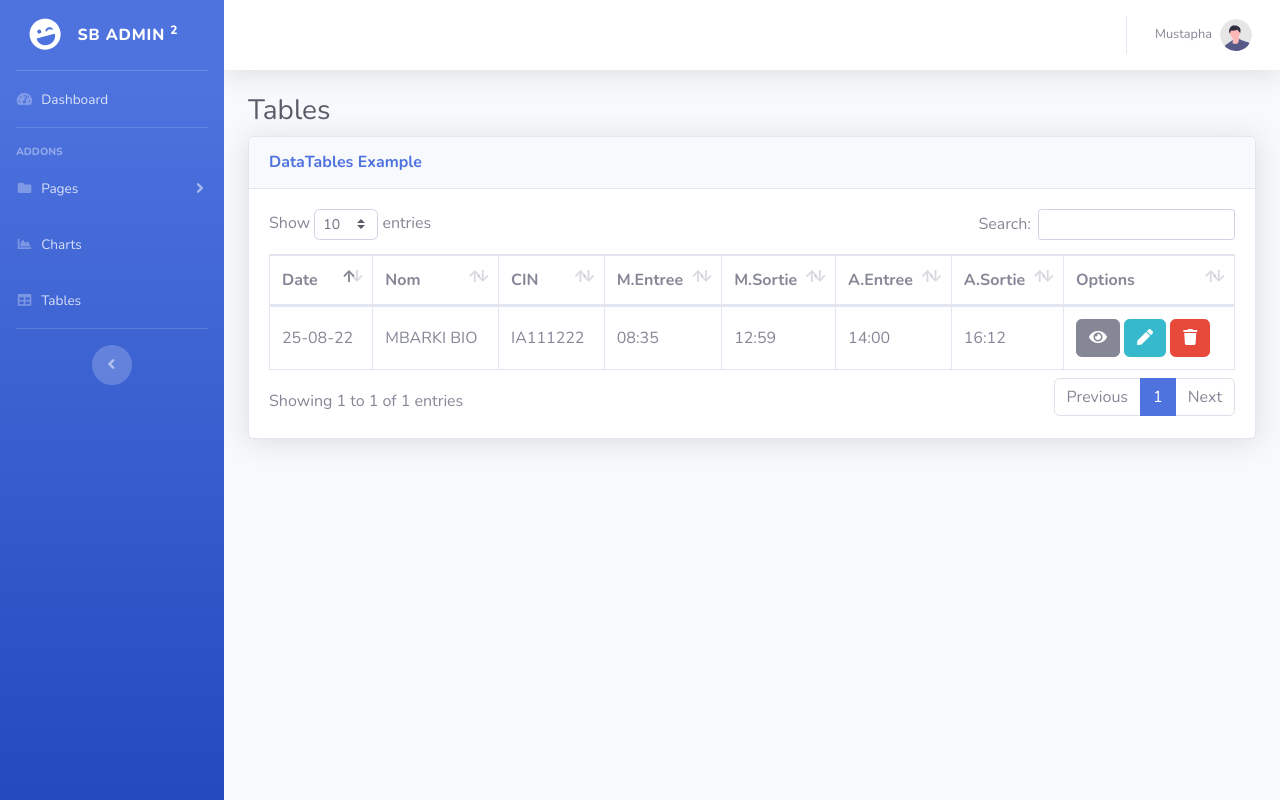
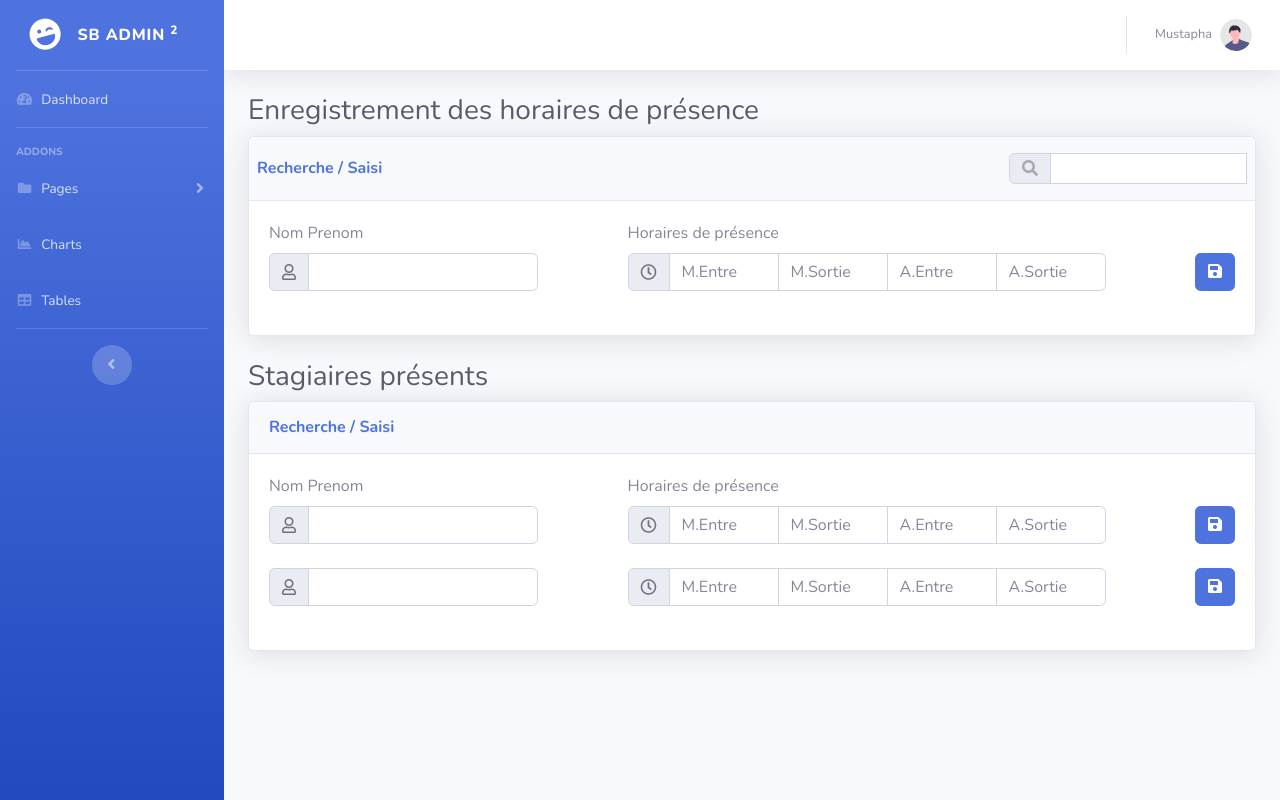
Before and after one commit to IMADWRGH/Projet_AGS, a PHP site: page /pages/presense/index.php in a window 1280 px wide. Run offline with PHP 8.4, Linux system fonts and the light colour scheme; a user stored in the database is signed in; data comes from the database, SQL or seed files in the repository.

Commit message:
switch add new presence to main page

```diff
--- a/pages/presense/index.php
+++ b/pages/presense/index.php
@@ -126,63 +126,124 @@ if (!isset($_SESSION['role'])) {
                 <div class="container-fluid">
 
                     <!-- Page Heading -->
-                    <h1 class="h3 mb-2 text-gray-800">Tables</h1>
+                    <h1 class="h3 mb-2 text-gray-800">Enregistrement des horaires de présence</h1>
 
-                    <!-- DataTales Example -->
+                    <!-- Saisi -->
                     <div class="card shadow mb-4">
                         <div class="card-header py-3">
-                            <h6 class="m-0 font-weight-bold text-primary">DataTables Example</h6>
+                            <div class="row justify-content-between align-items-center">
+                                <h6 class="m-0 font-weight-bold text-primary">Recherche / Saisi</h6>
+                                <div class="form-group col-auto p-0 m-0">
+                                    <div class="input-group col-auto p-0 position-relative">
+                                        <div class="input-group-prepend">
+                                            <div class="input-group-text"><i class="fas fa-search" style="color:darkgray"></i></div>
+                                        </div>
+                                        <input type="search" class="form-control form-control-sm" id="live_search">
+                                        <!-- Dropdown Search result -->
+                                        <div id="searchResult" class="bg-white border d-none" style="position: absolute; top: 42px; width: 220px;">
+                                            <ul class="list-group">
+                                            </ul>
+                                        </div>
+                                    </div>
+                                </div>
+                            </div>
                         </div>
                         <div class="card-body">
-                            <div class="table-responsive">
-                                <table class="table table-bordered" id="dataTable" width="100%" cellspacing="0">
-                                    <thead>
-                                        <tr>
-                                            <th>Date</th>
-                                            <th>Nom</th>
-                                            <th>CIN</th>
-                                            <th>M.Entree</th>
-                                            <th>M.Sortie</th>
-                                            <th>A.Entree</th>
-                                            <th>A.Sortie</th>
-                                            <th>Options</th>
-                                        </tr>
-                                    </thead>
-                                    <tbody>
-                                        <?php
-                                        require "../../helpers/condb.php";
+                            <form>
+                                <div class="form-row justify-content-between">
+                                    <div class="form-group col-auto">
+                                        <label for="email">Nom Prenom</label>
+                                        <div class="input-group col-auto p-0 mb-2">
+                                            <div class="input-group-prepend">
+                                                <div class="input-group-text"><i class="far fa-user"></i></div>
+                                            </div>
+                                            <input type="email" class="form-control" id="email">
+                                        </div>
+                                    </div>
+                                    <div class="form-group col-6">
+                                        <label for="m-in">Horaires de présence</label>
+                                        <div class="input-group col-auto p-0 mb-2">
+                                            <div class="input-group-prepend">
+                                                <div class="input-group-text"><i class="far fa-clock"></i></div>
+                                            </div>
+                                            <input type="text" class="form-control" name="m-in" id="inlineFormInputGroup" placeholder="M.Entre">
+                                            <input type="text" class="form-control" name="m-out" id="inlineFormInputGroup" placeholder="M.Sortie">
+                                            <input type="text" class="form-control" name="a-in" id="inlineFormInputGroup" placeholder="A.Entre">
+                                            <input type="text" class="form-control" name="a-out" id="inlineFormInputGroup" placeholder="A.Sortie">
+                                        </div>
+                                    </div>
+                                    <div class="form-group col-auto" style="margin-top:32px">
+                                        <button type="button" class="btn btn-primary"><i class="fas fa-save"></i></button>
+                                    </div>
+                                </div>
+                            </form>
+                        </div>
+                    </div>
 
-                                        $query = "SELECT h.*, sr.CIN, sr.NOM, sr.PRENOM
-                                        FROM hr_presence AS h
-                                        LEFT JOIN stage AS st ON h.ID_presence = st.ID_presence
-                                        LEFT JOIN stagiaire AS sr ON sr.ID_STAGIAIRE = st.ID_STAGIAIRE";
+                    <!-- Page Heading -->
+                    <h1 class="h3 mb-2 text-gray-800">Stagiaires présents</h1>
 
-                                        $query_run = mysqli_query($con, $query);
-
-                                        if (mysqli_num_rows($query_run) > 0) {
-                                            foreach ($query_run as $presence) {
-                                        ?>
-                                                <tr>
-                                                    <td class="align-middle"><?= date("d-m-y", strtotime($presence["DATE"])) ?></td>
-                                                    <td class="align-middle"><?= $presence["NOM"] ?> <?= $presence["PRENOM"] ?></td>
-                                                    <td class="align-middle"><?= $presence["CIN"] ?></td>
-                                                    <td class="align-middle"><?= date("H:i", strtotime($presence["HR_ENTRE_M"])) ?></td>
-                                                    <td class="align-middle"><?= date("H:i", strtotime($presence["HR_SORTIE_M"])) ?></td>
-                                                    <td class="align-middle"><?= date("H:i", strtotime($presence["HR_ENTRE_A"])) ?></td>
-                                                    <td class="align-middle"><?= date("H:i", strtotime($presence["HR_SORTIE_A"])) ?></td>
-                                                    <td class="align-middle">
-                                                        <a href="#" class="btn btn-secondary"><i class="fas fa-eye"></i></a>
-                                                        <button type="button" value="<?= $presence["ID_PRESENCE"]; ?>" class="editPresenceBtn btn btn-info" data-toggle="modal" data-target="#editPresenceModal"><i class="fas fa-pen"></i></button>
-                                                        <button type="button" value="<?= $presence["ID_PRESENCE"]; ?>" class="deletePresenceBtn btn btn-danger"><i class="fas fa-trash"></i></a>
-                                                    </td>
-                                                </tr>
-                                        <?php
-                                            }
-                                        }
-                                        ?>
-                                    </tbody>
-                                </table>
-                            </div>
+                    <!-- In Only -->
+                    <div class="card shadow mb-4">
+                        <div class="card-header py-3">
+                            <h6 class="m-0 font-weight-bold text-primary">Recherche / Saisi</h6>
+                        </div>
+                        <div class="card-body">
+                            <form>
+                                <div class="form-row justify-content-between">
+                                    <div class="form-group col-auto">
+                                        <label for="email">Nom Prenom</label>
+                                        <div class="input-group col-auto p-0 mb-2">
+                                            <div class="input-group-prepend">
+                                                <div class="input-group-text"><i class="far fa-user"></i></div>
+                                            </div>
+                                            <input type="email" class="form-control" id="email">
+                                        </div>
+                                    </div>
+                                    <div class="form-group col-6">
+                                        <label for="m-in">Horaires de présence</label>
+                                        <div class="input-group col-auto p-0 mb-2">
+                                            <div class="input-group-prepend">
+                                                <div class="input-group-text"><i class="far fa-clock"></i></div>
+                                            </div>
+                                            <input type="text" class="form-control" name="m-in" id="inlineFormInputGroup" placeholder="M.Entre">
+                                            <input type="text" class="form-control" name="m-out" id="inlineFormInputGroup" placeholder="M.Sortie">
+                                            <input type="text" class="form-control" name="a-in" id="inlineFormInputGroup" placeholder="A.Entre">
+                                            <input type="text" class="form-control" name="a-out" id="inlineFormInputGroup" placeholder="A.Sortie">
+                                        </div>
+                                    </div>
+                                    <div class="form-group col-auto" style="margin-top:32px">
+                                        <button type="button" class="btn btn-primary"><i class="fas fa-save"></i></button>
+                                    </div>
+                                </div>
+                            </form>
+                            <form>
+                                <div class="form-row justify-content-between">
+                                    <input type="hidden" name="presence_id" id="presence_id">
+                                    <div class="form-group col-auto">
+                                        <div class="input-group col-auto p-0 mb-2">
+                                            <div class="input-group-prepend">
+                                                <div class="input-group-text"><i class="far fa-user"></i></div>
+                                            </div>
+                                            <input type="email" class="form-control" id="email">
+                                        </div>
+                                    </div>
+                                    <div class="form-group col-6">
+                                        <div class="input-group col-auto p-0 mb-2">
+                                            <div class="input-group-prepend">
+                                                <div class="input-group-text"><i class="far fa-clock"></i></div>
+                                            </div>
+                                            <input type="text" class="form-control" name="m-in" id="inlineFormInputGroup" placeholder="M.Entre">
+                                            <input type="text" class="form-control" name="m-out" id="inlineFormInputGroup" placeholder="M.Sortie">
+                                            <input type="text" class="form-control" name="a-in" id="inlineFormInputGroup" placeholder="A.Entre">
+                                            <input type="text" class="form-control" name="a-out" id="inlineFormInputGroup" placeholder="A.Sortie">
+                                        </div>
+                                    </div>
+                                    <div class="form-group col-auto">
+                                        <button type="button" class="btn btn-primary"><i class="fas fa-save"></i></button>
+                                    </div>
+                                </div>
+                            </form>
                         </div>
                     </div>
 
@@ -277,99 +338,29 @@ if (!isset($_SESSION['role'])) {
     </script>
 
     <script>
-        //Fetch And Fill Inputs Modal Before Update Presence
-        $(document).on('click', '.editPresenceBtn', function(e) {
+        //Live Search Stagiaire
+        $(document).ready(function() {
+            $("#live_search").keyup(function() {
+                var input = $(this).val();
 
-            var presence_id = $(this).val();
+                //Ignore first character
+                if (input != "") {
+                    $.ajax({
+                        type: "POST",
+                        url: "search.php",
+                        data: {
+                            input: input
+                        },
+                        success: function(response) {
 
-            $.ajax({
-                type: "GET",
-                url: "edit.php?presence_id=" + presence_id,
-                success: function(response) {
-
-                    var res = jQuery.parseJSON(response)
-
-                    if (res.status === 404) {
-
-                        $('#message').removeClass('d-none');
-                        $('#errorMessageUpdate').text(res.message);
-
-                    } else if (res.status === 200) {
-
-                        $('#exampleModalLabel').text(res.data.NOM + " " + res.data.PRENOM)
-                        $('#presence_id').val(res.data.ID_PRESENCE)
-                        $('#m-in').val(res.data.HR_ENTRE_M)
-                        $('#m-out').val(res.data.HR_SORTIE_M)
-                        $('#a-in').val(res.data.HR_ENTRE_A)
-                        $('#a-out').val(res.data.HR_SORTIE_A)
-                        $('#editPresenceModal').modal('show');
-
-                    }
+                            $("#searchResult").removeClass("d-none");
+                            $("#searchResult").html(response)
+                        }
+                    })
+                } else {
+                    $("#searchResult").addClass("d-none");
                 }
             });
-        });
-
-        //Update Presence
-        $(document).on('submit', '#updatePresence', function(e) {
-
-            e.preventDefault();
-
-            var formData = new FormData(this)
-            formData.append("update_presence", true)
-
-            $.ajax({
-                type: "POST",
-                url: "edit.php",
-                data: formData,
-                processData: false,
-                contentType: false,
-                success: function(response) {
-
-                    var res = jQuery.parseJSON(response);
-
-                    if (res.status === 500) {
-
-                        $('#errorMessageUpdate').removeClass('d-none');
-                        $('#errorMessageUpdate').text(res.message);
-
-                    } else if (res.status === 200) {
-                        $('#errorMessageUpdate').addClass('d-none');
-                        $('#editPresenceModal').modal('hide');
-                        $('#updatePresence')[0].reset();
-
-                        $("#dataTable").load(location.href + " #dataTable");
-                    }
-                }
-            });
-        });
-
-        //Delete Presence
-        $(document).on('click', '.deletePresenceBtn', function(e) {
-
-            e.preventDefault();
-            if (confirm("are you sure u want delete this record?")) {
-                var presence_id = $(this).val();
-                $.ajax({
-                    type: "POST",
-                    url: "delete.php",
-                    data: {
-                        'delete_presence': true,
-                        'presence_id': presence_id,
-                    },
-                    success: function(response) {
-                        var res = jQuery.parseJSON(response);
-
-                        if (res.status === 500) {
-
-                            alertify.error('Error notification message.');
-
-                        } else if (res.status === 200) {
-                            alertify.success('Success notification message.');
-                            $("#dataTable").load(location.href + " #dataTable");
-                        }
-                    }
-                });
-            }
         });
     </script>
 
```
